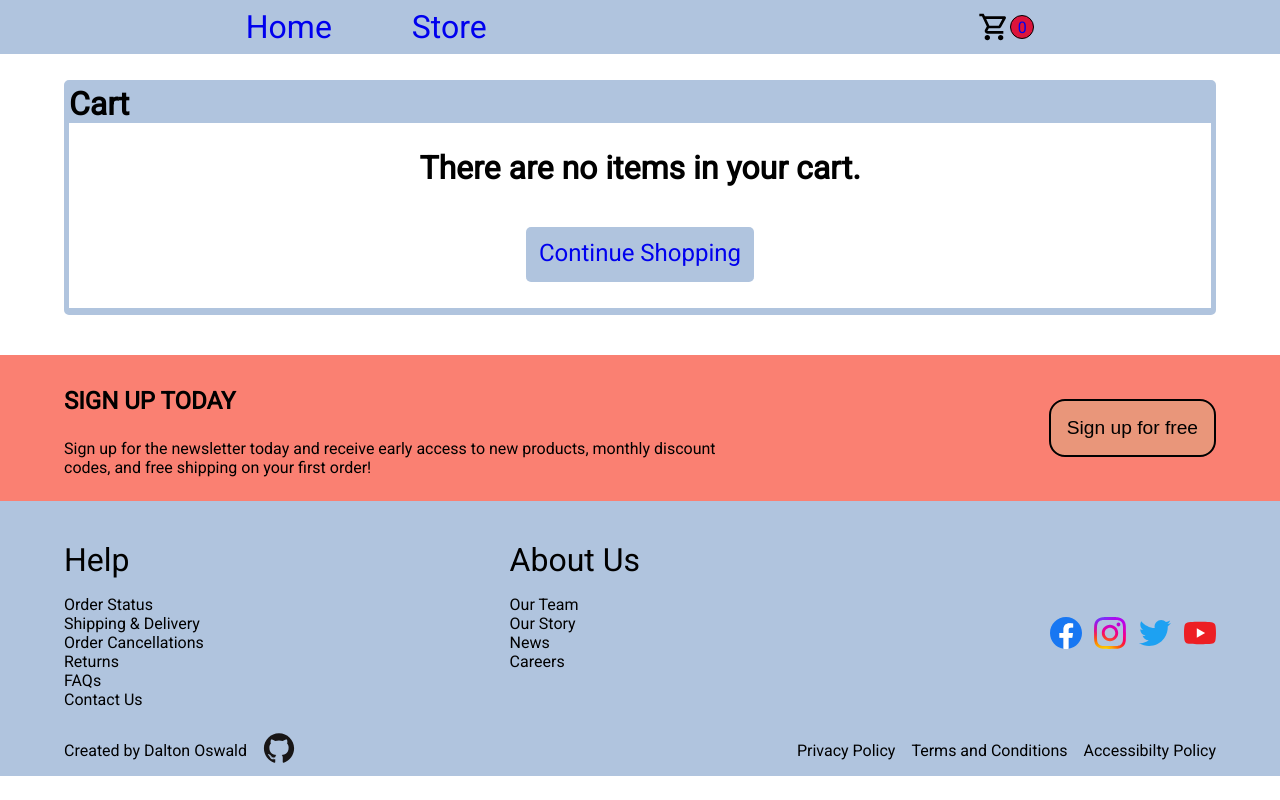
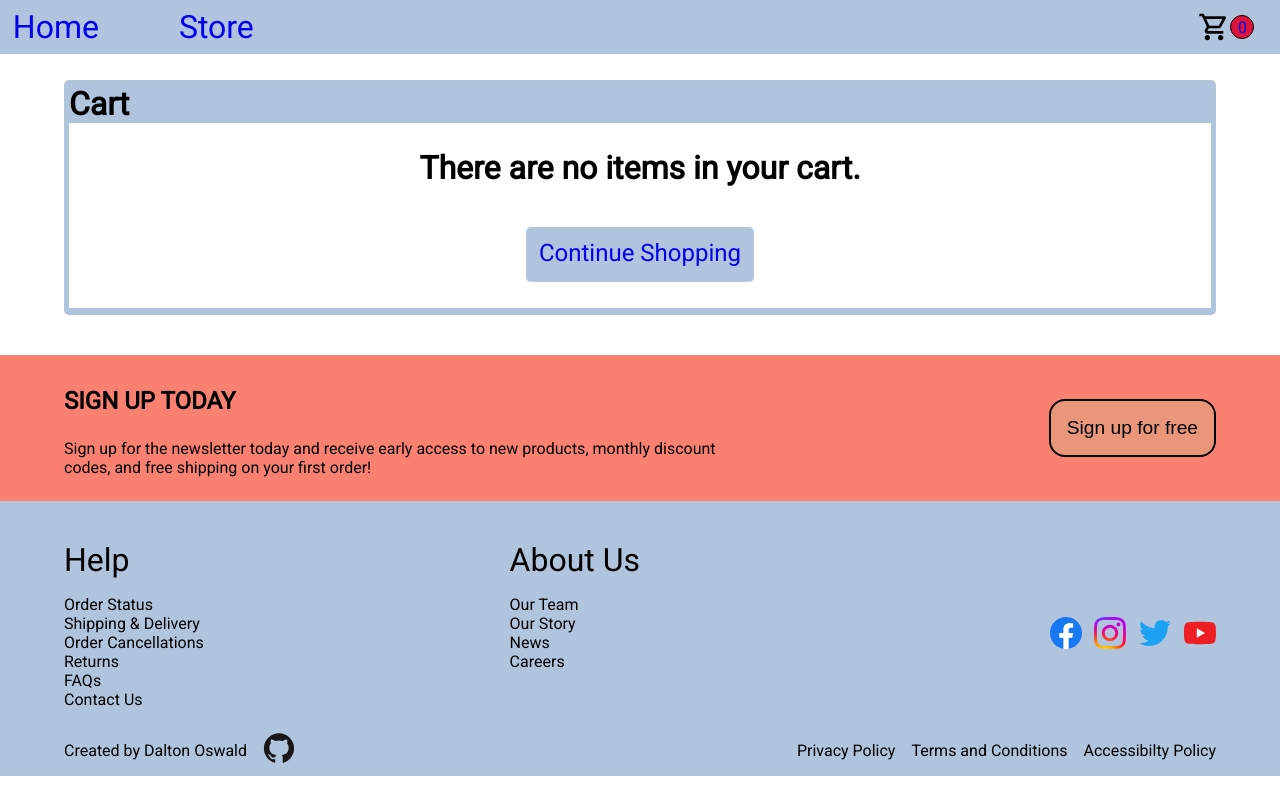
Before and after one commit to daltonoswald/shopping-cart, a React (Vite) app: page /cart in a window 1280 px wide. Built offline with nearby package versions, Linux system fonts and the light colour scheme.

Commit message:
nav spacing changed

```diff
--- a/src/styles/nav.css
+++ b/src/styles/nav.css
@@ -1,6 +1,6 @@
 .nav {
     display: flex;
-    justify-content: space-around;
+    justify-content: space-between;
     align-items: center;
     background-color: lightsteelblue;
     padding: 1vh 0;
@@ -14,6 +14,7 @@
     display: flex;
     gap: 5rem;
     font-size: 32px;
+    margin-left: 1vw;
 }
 
 a:link {
@@ -34,6 +35,7 @@ a:hover {
     display: flex;
     flex-direction: row;
     align-items: center;
+    margin-right: 1vw;
 }
 
 .cart-link:hover {
```
